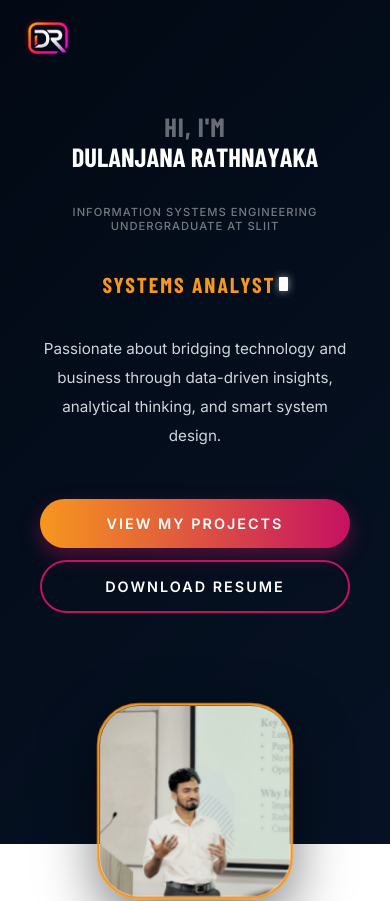
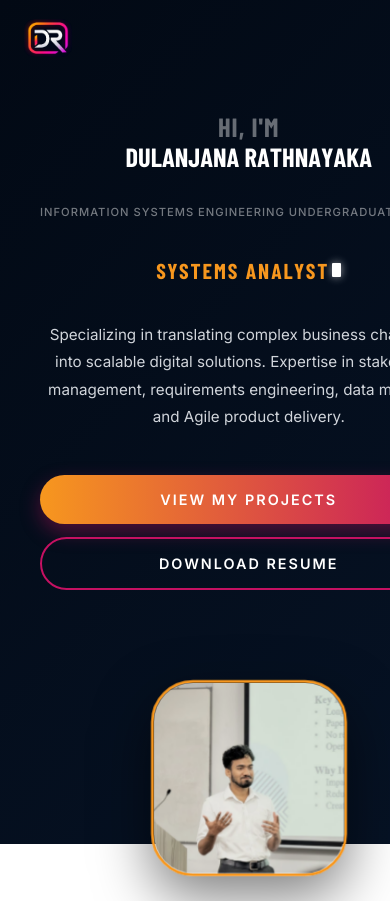
Before and after one commit to dulanjanarmd/Dulanjana-Rathnayaka, a React (Vite) app: page / in a window 390 px wide. Shown: the top 901 px of the page. Built offline with nearby package versions, Linux system fonts and the light colour scheme; a web font is replaced by a local one.

Commit message:
feat: add Home component and stylesheet for portfolio landing page

```diff
--- a/src/Components/Home.jsx
+++ b/src/Components/Home.jsx
@@ -72,8 +72,8 @@ const Home = ({ name }) => {
         </div>
 
         <p className={`hero-desc${nameVisible ? " hero-fade-in" : ""}`} style={{ animationDelay: "1.4s" }}>
-          Passionate about bridging technology and business through
-          data-driven insights, analytical thinking, and smart system design.
+          Specializing in translating complex business challenges into scalable digital solutions.
+          Expertise in stakeholder management, requirements engineering, data modeling, and Agile product delivery.
         </p>
 
         <div className={`hero-btns${nameVisible ? " hero-fade-in" : ""}`} style={{ animationDelay: "1.55s" }}>
--- a/src/styles.css
+++ b/src/styles.css
@@ -184,7 +184,7 @@ body {
 #home {
   min-height: 100vh;
   display: grid;
-  grid-template-columns: 55% 45%;
+  grid-template-columns: 58% 42%;
   position: relative;
   overflow: hidden;
 }
@@ -196,7 +196,7 @@ body {
   display: flex;
   flex-direction: column;
   justify-content: center;
-  padding: 9rem 5rem 5rem 8rem;
+  padding: 9rem 3rem 5rem 6.5rem;
   position: relative;
   z-index: 2;
   gap: 0;
@@ -215,19 +215,20 @@ body {
 /* ALL lines — HI I'M + name — same font, same size */
 .name-line {
   font-family: "Barlow Condensed", sans-serif;
-  font-size: clamp(2rem, 3.8vw, 3.4rem);
+  font-size: clamp(1.8rem, 3.2vw, 3.2rem);
   font-weight: 900;
   text-transform: uppercase;
   letter-spacing: 1px;
   color: #ffffff;
   display: block;
   line-height: 1.05;
-}
-
-/* "HI, I'M" — same size, slightly dimmed */
+  white-space: nowrap;
+}
+
+/* "HI, I'M" — slightly dimmed */
 .hero-greeting {
   font-family: "Barlow Condensed", sans-serif;
-  font-size: clamp(2rem, 3.8vw, 3.4rem);
+  font-size: clamp(1.8rem, 3.2vw, 3.2rem);
   font-weight: 900;
   letter-spacing: 1px;
   text-transform: uppercase;
@@ -235,11 +236,17 @@ body {
   display: block;
   line-height: 1.05;
   animation: none;
+  white-space: nowrap;
 }
 
 .name-full {
   letter-spacing: 0px;
   color: #ffffff;
+  white-space: nowrap;
+}
+
+.hero-ise {
+  white-space: nowrap;
 }
 
 .name-line-2 {
@@ -351,10 +358,11 @@ body {
 .hero-desc {
   font-size: 0.95rem;
   color: var(--muted);
-  line-height: 1.9;
-  max-width: 450px;
-  margin-bottom: 3rem;
-  text-align: justify;
+  line-height: 1.8;
+  max-width: 600px;
+  width: 100%;
+  margin-bottom: 2.8rem;
+  text-align: left;
 }
 
 .about-card p,
@@ -1473,10 +1481,16 @@ body {
 /* --- New Projects Section Redesign --- */
 .new-port-grid {
   display: grid;
-  grid-template-columns: repeat(auto-fill, minmax(400px, 1fr));
-  gap: 2.5rem;
-  max-width: 1200px;
+  grid-template-columns: repeat(3, 1fr);
+  gap: 1.8rem;
+  max-width: 1280px;
   margin: 0 auto;
+}
+
+@media (max-width: 1100px) {
+  .new-port-grid {
+    grid-template-columns: repeat(2, 1fr);
+  }
 }
 
 .new-proj-card {
@@ -1504,7 +1518,7 @@ body {
 
 .new-proj-img {
   width: 100%;
-  height: 220px;
+  height: 175px;
   overflow: hidden;
   border-bottom: 1px solid rgba(255, 255, 255, 0.05);
 }
@@ -1523,7 +1537,7 @@ body {
 }
 
 .new-proj-body {
-  padding: 2rem;
+  padding: 1.4rem;
   display: flex;
   flex-direction: column;
   flex-grow: 1;
@@ -1531,9 +1545,9 @@ body {
 
 .new-proj-title {
   font-family: "Barlow Condensed", sans-serif;
-  font-size: 1.6rem;
-  color: #ffffff;
-  margin-bottom: 0.3rem;
+  font-size: 1.35rem;
+  color: #ffffff;
+  margin-bottom: 0.25rem;
   font-weight: 700;
   text-transform: uppercase;
   letter-spacing: 0.5px;
@@ -1542,34 +1556,34 @@ body {
 .new-proj-category {
   font-family: "Inter", sans-serif;
   font-weight: 500;
-  font-size: 0.95rem;
+  font-size: 0.85rem;
   color: var(--accent, #4dabf7);
-  margin-bottom: 1.2rem;
+  margin-bottom: 0.9rem;
 }
 
 .new-proj-tech {
   display: flex;
   flex-wrap: wrap;
-  gap: 0.6rem;
-  margin-bottom: 1.5rem;
+  gap: 0.45rem;
+  margin-bottom: 1rem;
 }
 
 .new-proj-tag {
-  background: rgba(77, 171, 247, 0.1);
-  color: var(--accent, #4dabf7);
-  padding: 0.35rem 0.8rem;
-  border-radius: 20px;
-  font-size: 0.8rem;
+  background: rgba(247, 151, 30, 0.1);
+  color: var(--accent, #f7971e);
+  padding: 0.25rem 0.65rem;
+  border-radius: 16px;
+  font-size: 0.72rem;
   font-weight: 500;
-  border: 1px solid var(--accent);
+  border: 1px solid rgba(247, 151, 30, 0.4);
 }
 
 .new-proj-desc {
   font-family: "Inter", sans-serif;
-  font-size: 0.95rem;
+  font-size: 0.85rem;
   color: var(--text-muted, #aaa);
-  line-height: 1.6;
-  margin-bottom: 1.5rem;
+  line-height: 1.55;
+  margin-bottom: 1.2rem;
 }
 
 .new-proj-outcomes {
```
